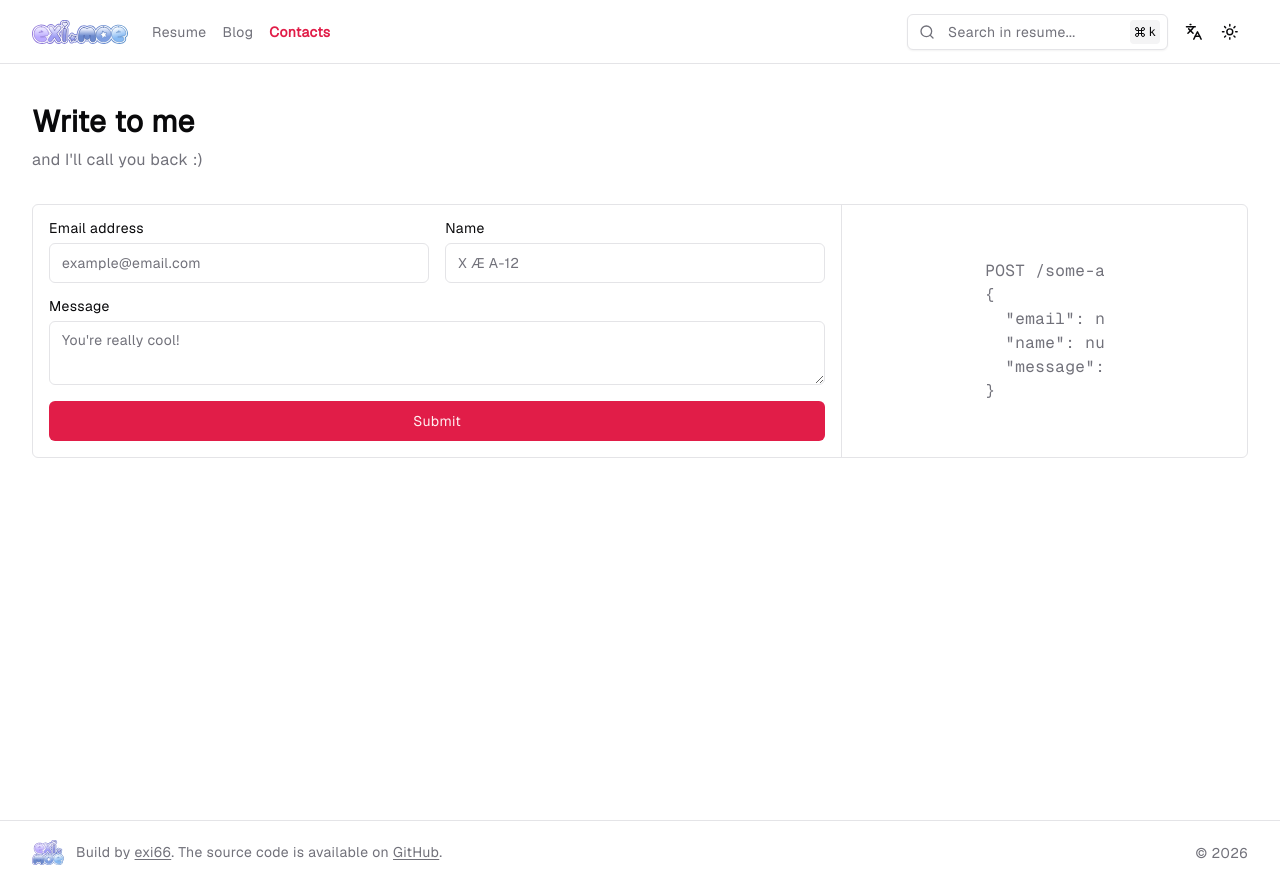
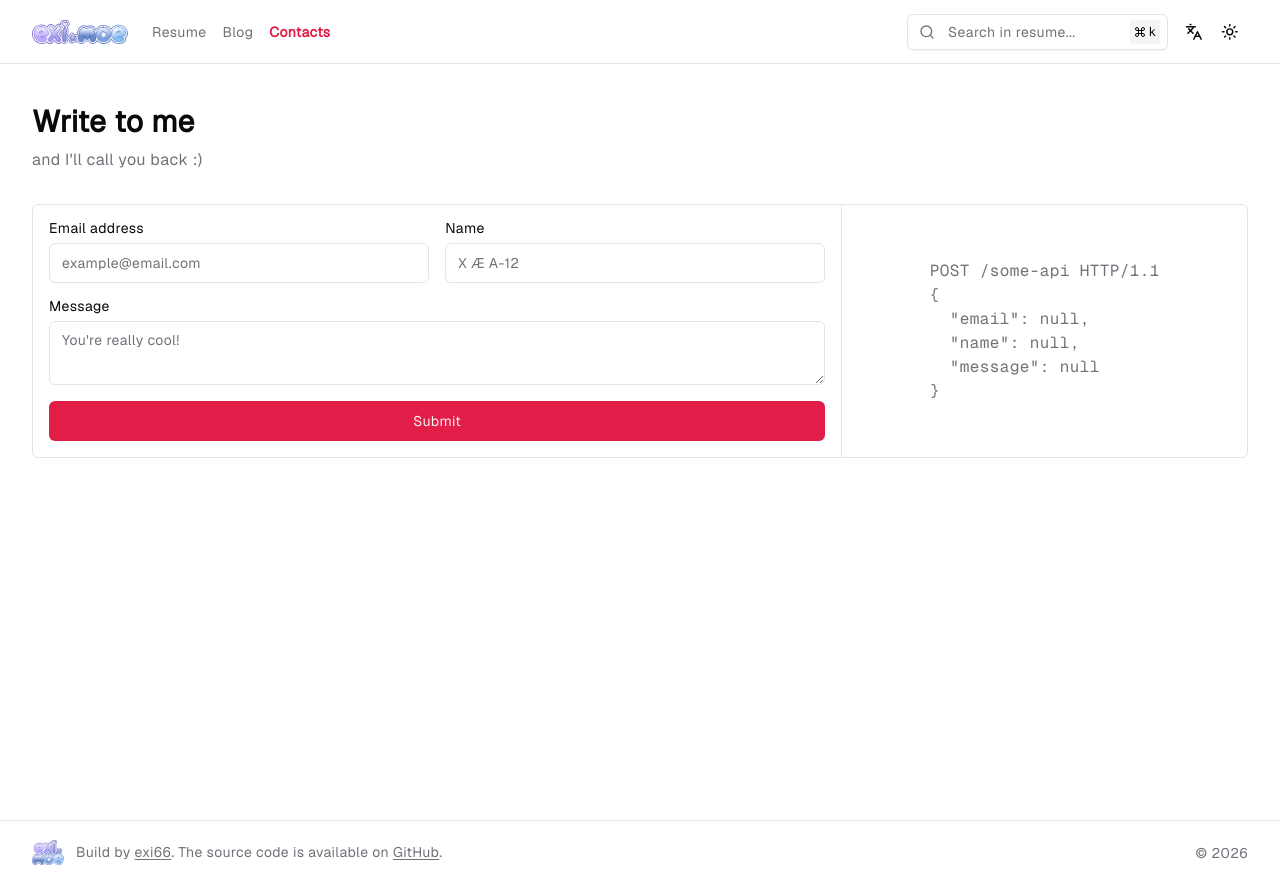
Before and after one commit to exi66/website, a Next.js app: page /en/contacts in a window 1280 px wide. Built offline with nearby package versions, Linux system fonts and the light colour scheme.

Commit message:
fix(contacts): styles

```diff
--- a/app/[lang]/contacts/page.tsx
+++ b/app/[lang]/contacts/page.tsx
@@ -141,7 +141,7 @@ export default function ContactsIndexPage() {
             </Button>
           </form>
         </div>
-        <div className="p-6 text-muted-foreground flex items-center justify-center w-full lg:w-1/3 overflow-x-auto">
+        <div className="p-6 text-muted-foreground flex items-center justify-center flex-grow">
           <pre className="whitespace-pre font-code">
             POST /some-api HTTP/1.1{"\r\n"}
             {JSON.stringify(
```
